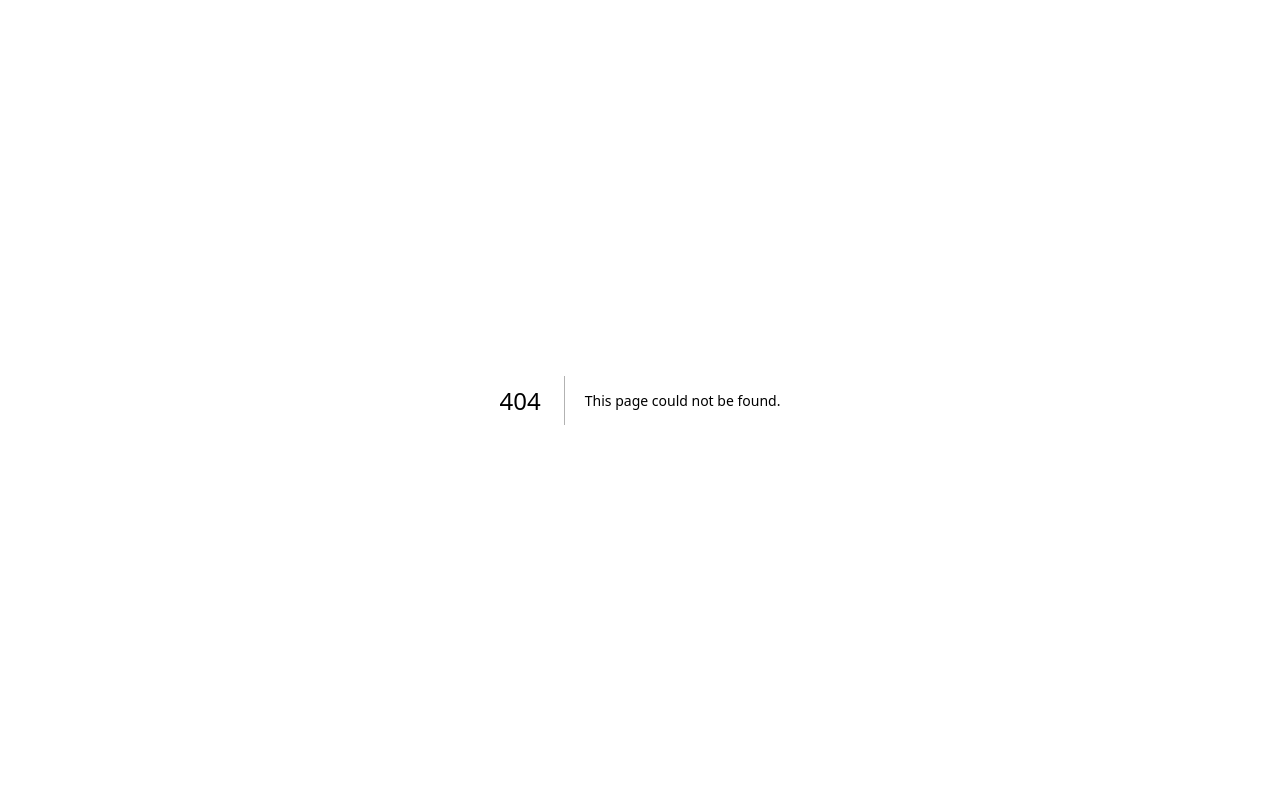
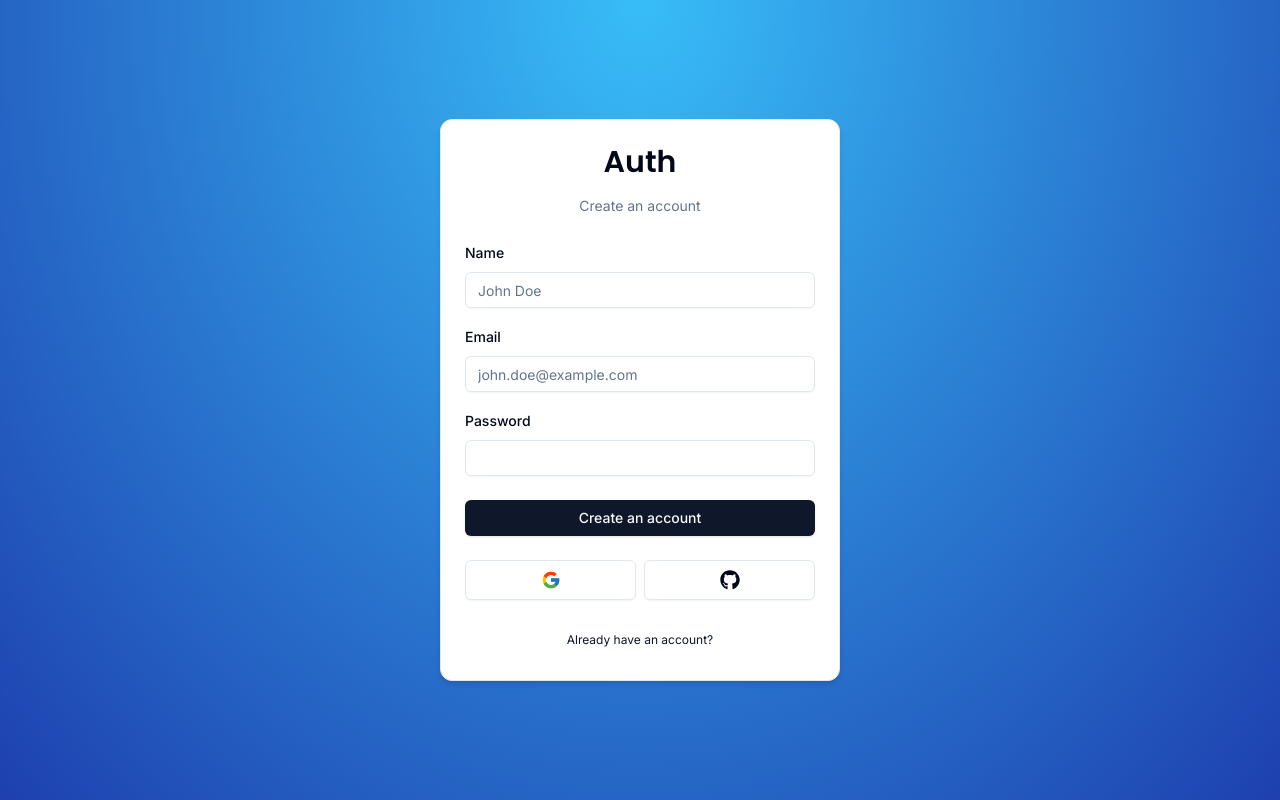
Before and after one commit to BeerDRinker/next-auth-tutorial, a Next.js app: page /auth/register in a window 1280 px wide. Before the commit this address had no page. Built offline with nearby package versions, Linux system fonts and the light colour scheme.

Commit message:
add register page and action

```diff
--- /dev/null
+++ b/actions/register.ts
@@ -0,0 +1,16 @@
+"use server";
+
+import * as z from "zod";
+import { RegisterSchema } from "@/schemas";
+
+export const register = async (values: z.infer<typeof RegisterSchema>) => {
+  const validatedFields = RegisterSchema.safeParse(values);
+
+  if (!validatedFields.success) {
+    return { error: "Invalid fields!" };
+  }
+
+  return {
+    success: "Email sent!",
+  };
+};
--- /dev/null
+++ b/app/auth/register/page.tsx
@@ -0,0 +1,5 @@
+import { RegisterForm } from "@/components/auth/register-form";
+
+export default function RegisterPage() {
+  return <RegisterForm />;
+}
--- /dev/null
+++ b/components/auth/register-form.tsx
@@ -0,0 +1,124 @@
+"use client";
+import * as z from "zod";
+import { useForm } from "react-hook-form";
+import { zodResolver } from "@hookform/resolvers/zod";
+import { RegisterSchema } from "@/schemas";
+import {
+  Form,
+  FormControl,
+  FormField,
+  FormItem,
+  FormLabel,
+  FormMessage,
+} from "../ui/form";
+import { useState, useTransition } from "react";
+import { CardWrapper } from "./card-wrapper";
+import { Input } from "../ui/input";
+import { Button } from "../ui/button";
+import { FormError } from "../form-error";
+import { FormSuccess } from "../form-success";
+import { register } from "@/actions/register";
+
+export function RegisterForm() {
+  const [error, setError] = useState<string | undefined>("");
+  const [success, setSuccess] = useState<string | undefined>("");
+
+  const [isPending, startTransition] = useTransition();
+
+  const form = useForm<z.infer<typeof RegisterSchema>>({
+    resolver: zodResolver(RegisterSchema),
+    defaultValues: {
+      email: "",
+      password: "",
+      name: "",
+    },
+  });
+
+  const onSubmit = (values: z.infer<typeof RegisterSchema>) => {
+    setError("");
+    setSuccess("");
+    startTransition(() => {
+      register(values).then((data) => {
+        setError(data.error);
+        setSuccess(data.success);
+      });
+    });
+  };
+
+  return (
+    <CardWrapper
+      backButtonHref="/auth/login"
+      backButtonLabel="Already have an account?"
+      headerLabel="Create an account"
+      showSocial
+    >
+      <Form {...form}>
+        <form className="space-y-6" onSubmit={form.handleSubmit(onSubmit)}>
+          <div className="space-y-4">
+            <FormField
+              control={form.control}
+              name="name"
+              render={({ field }) => (
+                <FormItem>
+                  <FormLabel>Name</FormLabel>
+                  <FormControl>
+                    <Input
+                      disabled={isPending}
+                      {...field}
+                      placeholder="John Doe"
+                      type="text"
+                      autoComplete="name"
+                    />
+                  </FormControl>
+                  <FormMessage />
+                </FormItem>
+              )}
+            />
+            <FormField
+              control={form.control}
+              name="email"
+              render={({ field }) => (
+                <FormItem>
+                  <FormLabel>Email</FormLabel>
+                  <FormControl>
+                    <Input
+                      disabled={isPending}
+                      {...field}
+                      placeholder="john.doe@example.com"
+                      type="email"
+                      autoComplete="email"
+                    />
+                  </FormControl>
+                  <FormMessage />
+                </FormItem>
+              )}
+            />
+            <FormField
+              control={form.control}
+              name="password"
+              render={({ field }) => (
+                <FormItem>
+                  <FormLabel>Password</FormLabel>
+                  <FormControl>
+                    <Input
+                      disabled={isPending}
+                      {...field}
+                      type="password"
+                      autoComplete="password"
+                    />
+                  </FormControl>
+                  <FormMessage />
+                </FormItem>
+              )}
+            />
+          </div>
+          <FormError message={error} />
+          <FormSuccess message={success} />
+          <Button disabled={isPending} type="submit" className="w-full">
+            Create an account
+          </Button>
+        </form>
+      </Form>
+    </CardWrapper>
+  );
+}
--- a/schemas/index.ts
+++ b/schemas/index.ts
@@ -8,3 +8,15 @@
     message: "Password is required",
   }),
 });
+
+export const RegisterSchema = z.object({
+  email: z.string().email({
+    message: "Email is required",
+  }),
+  password: z.string().min(6, {
+    message: "Minimum 6 characters required",
+  }),
+  name: z.string().min(1, {
+    message: "Name is required",
+  }),
+});
```
